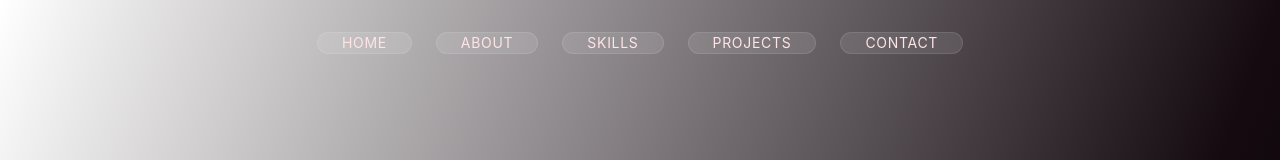
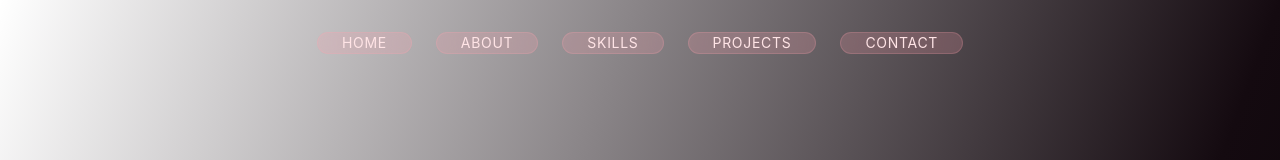
Before and after one commit to kattdevs/React-project, a React (Vite) app in the folder my-react-app/: page / in a window 1280 px wide. Shown: the top 160 px of the page. Built offline with nearby package versions, Linux system fonts and the light colour scheme.

Commit message:
chnaged styling

```diff
--- a/my-react-app/src/components/Navbar.jsx
+++ b/my-react-app/src/components/Navbar.jsx
@@ -14,11 +14,11 @@ const Navbar = () => {
                     key={link}
                     href={`#${link}`}
                     onClick={()=> setActive(link)}
-                    className={`uppercase px-6 text-sm tracking-wider rounded-full backdrop-blur-xl border border-white/10 bg-white/5 transition-all duration-300
+                    className={`uppercase px-6 text-sm tracking-wider rounded-full backdrop-blur-xl border border-rose-300/20 bg-rose-200/5 transition-all duration-300
                         ${
                             active === link
-                            ? "bg-white/15 border-white/20 shadow-[0_0_20px_rgba(255,255,255,0.4)] scale-110"
-                            : "hover: bg-white/10 hover:scale-110 hover:shadow-[0_0_15px_rgba(255,255,255,0.3)]"
+                            ? "bg-gradient-to-r from-rose-300/30 to-pink-300/30 shadow-[0_0_20px_rgba(244,114,182,0.5)] scale-110"
+                            : "hover: bg-rose-300/20 hover:scale-110 hover:shadow-[0_0_15px_rgba(244,114,182,0.4)]"
                         }`}
                     >
                     {link}
```
